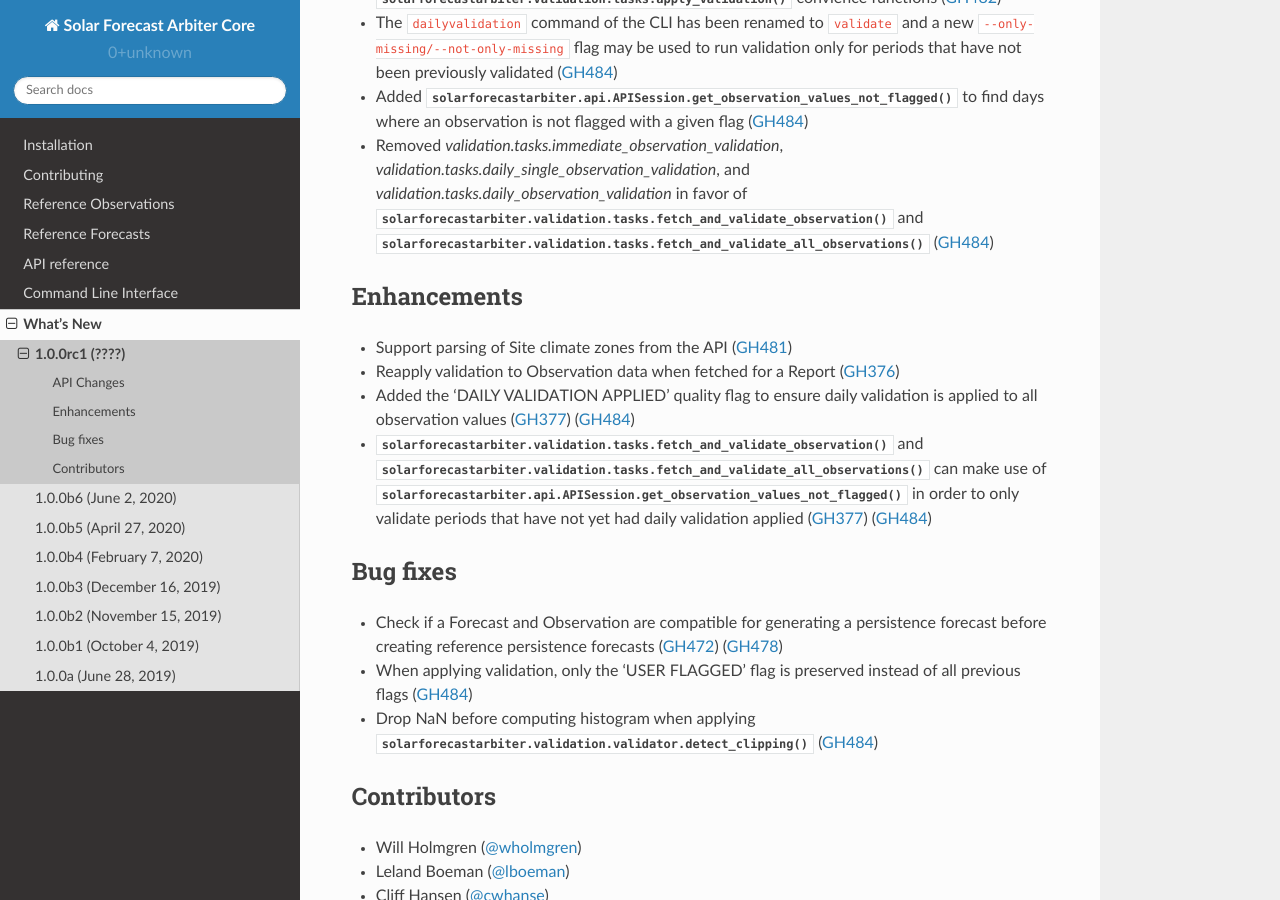
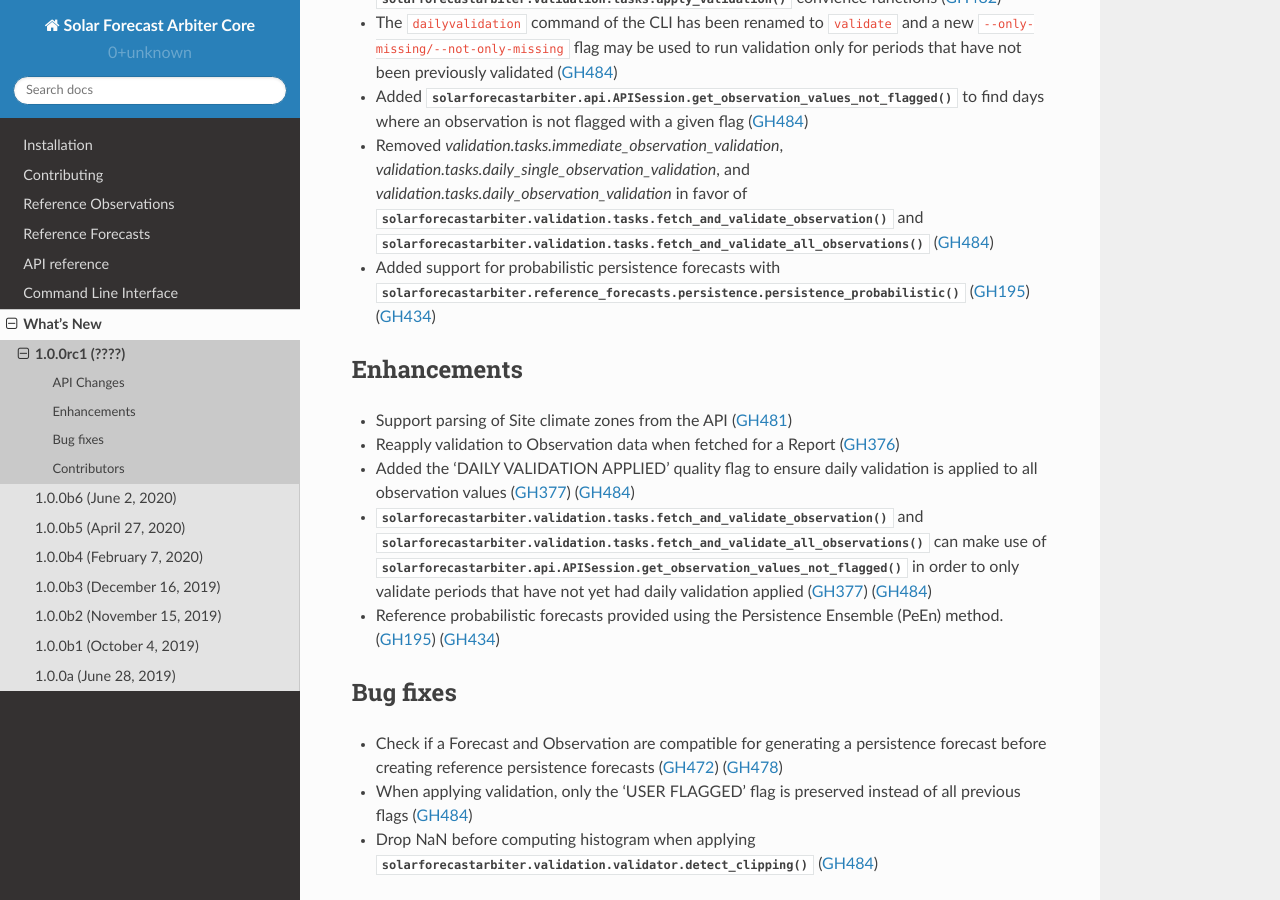
Before and after one commit to SolarArbiter/solarforecastarbiter-core, a Sphinx documentation site: the page built from docs/source/whatsnew/1.0.0rc1.rst, in a window 1280 px wide and 900 px high, scrolled down 474 px. Built offline with Sphinx 7.4.7 and the Read the Docs theme 2.0.0, drawn with Linux system fonts in a browser that asks for light colours.

Commit message:
whatsnew/1.0.0rc1: add note on probabilistic persistence

```diff
--- a/docs/source/whatsnew/1.0.0rc1.rst
+++ b/docs/source/whatsnew/1.0.0rc1.rst
@@ -28,6 +28,9 @@
   and `validation.tasks.daily_observation_validation` in favor of
   :py:func:`solarforecastarbiter.validation.tasks.fetch_and_validate_observation`
   and :py:func:`solarforecastarbiter.validation.tasks.fetch_and_validate_all_observations` (:pull:`484`)
+* Added support for probabilistic persistence forecasts with
+  :py:func:`solarforecastarbiter.reference_forecasts.persistence.persistence_probabilistic` (:issue:`195`) (:pull:`434`)
+
 
 Enhancements
 ~~~~~~~~~~~~
@@ -42,6 +45,9 @@
   :py:func:`solarforecastarbiter.api.APISession.get_observation_values_not_flagged`
   in order to only validate periods that have not yet had daily validation applied
   (:issue:`377`) (:pull:`484`)
+* Reference probabilistic forecasts provided using the Persistence Ensemble
+  (PeEn) method. (:issue:`195`) (:pull:`434`)
+
 
 Bug fixes
 ~~~~~~~~~
```
